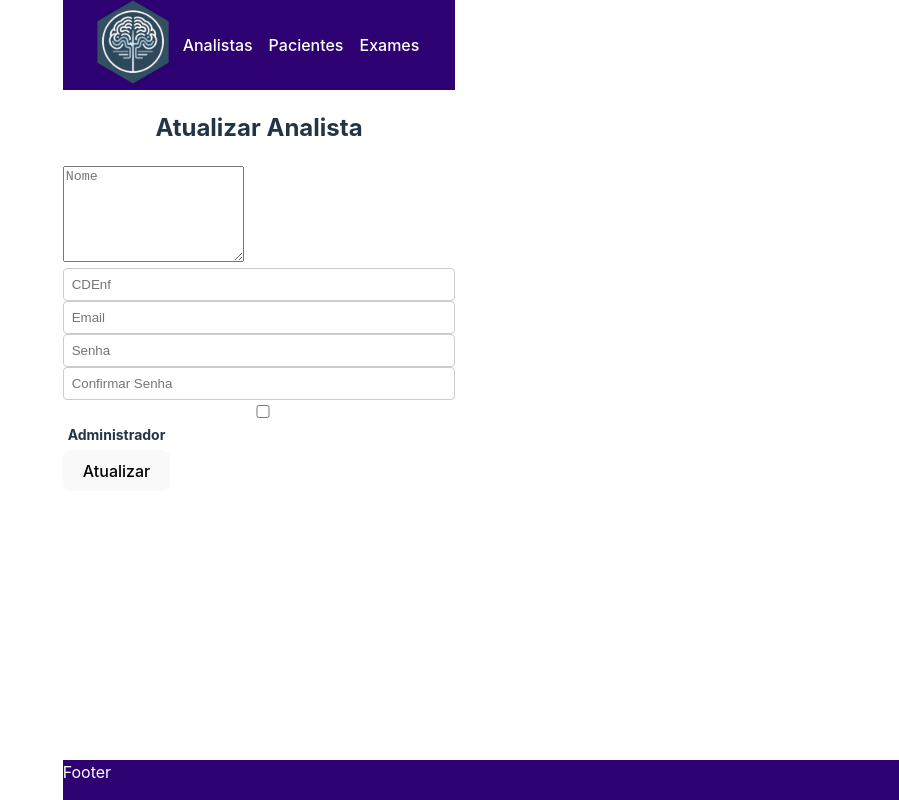
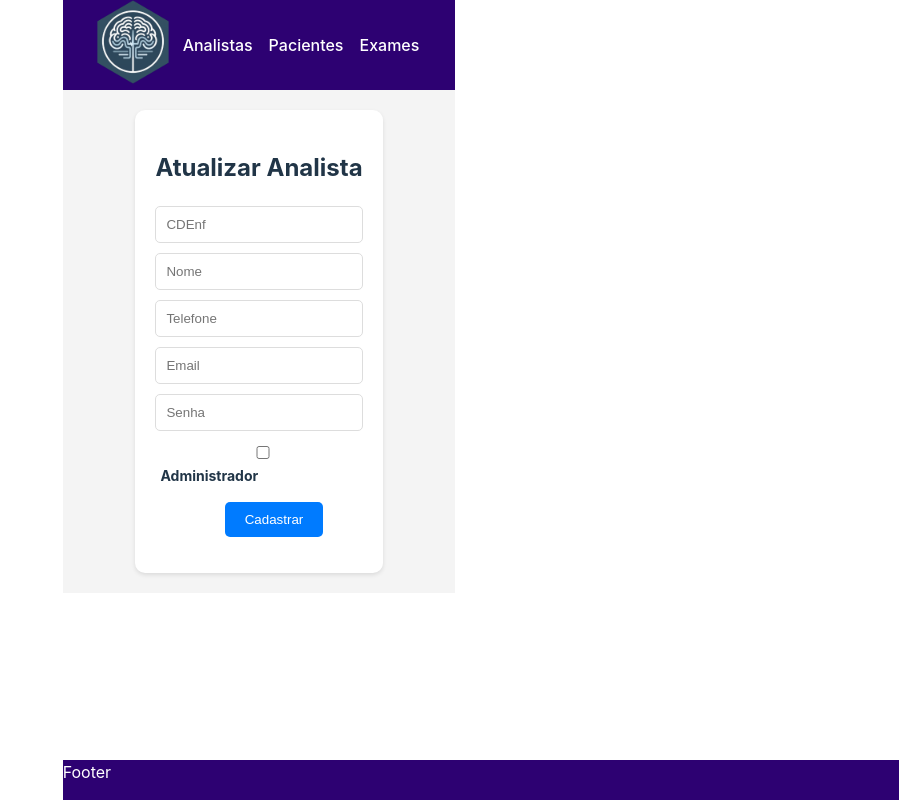
Before and after one commit to MatheusDCadamuro/sandman-client, a React (Vite) app: page /analista/atualizar in a window 1280 px wide. Shown: the top 800 px of the page, without its empty margins (381-1280 px from the left). Built offline with nearby package versions, Linux system fonts and the light colour scheme.

Commit message:
chore: Update placeholder text for ID field in deleteAnalista.jsx and reorder input fields in createAnalista.jsx

```diff
--- a/src/pages/Analista/createAnalista.jsx
+++ b/src/pages/Analista/createAnalista.jsx
@@ -4,11 +4,11 @@ import '../../assets/css/createAnalista.css';
 
 export default function CreateAnalista() {
   const [formData, setFormData] = useState({
+    cdenf: '',
     nome: '',
+    telefone: '',
     email: '',
     senha: '',
-    cdenf: '',
-    telefone: '',
     administrador: false,
   });
 
@@ -56,6 +56,17 @@ export default function CreateAnalista() {
             <Toaster richColors />
             <form method="post" onSubmit={handleSubmit}>
               <div className="row gtr-uniform">
+                <div className="col-6 col-12-xsmall">
+                  <input
+                    type="text"
+                    name="cdenf"
+                    id="demo-CDEnf"
+                    placeholder="CDEnf"
+                    value={formData.cdenf}
+                    onChange={handleChange}
+                    className="input-field"
+                  />
+                </div>
                 <div className="col-12">
                   <input
                     name="nome"
@@ -66,17 +77,6 @@ export default function CreateAnalista() {
                     onChange={handleChange}
                     className="input-field"
                   ></input>
-                </div>
-                <div className="col-6 col-12-xsmall">
-                  <input
-                    type="text"
-                    name="cdenf"
-                    id="demo-CDEnf"
-                    placeholder="CDEnf"
-                    value={formData.cdenf}
-                    onChange={handleChange}
-                    className="input-field"
-                  />
                 </div>
                 <div className="col-6 col-12-xsmall">
                   <input
--- a/src/pages/Analista/deleteAnalista.jsx
+++ b/src/pages/Analista/deleteAnalista.jsx
@@ -30,7 +30,7 @@ export default function ExcluirAnalista() {
         <div>
           <input
             type="text"
-            placeholder="ID do Analista"
+            placeholder="CDEnf do Analista"
             value={id}
             onChange={(e) => setId(e.target.value)}
           />
--- a/src/pages/Analista/updateAnalista.jsx
+++ b/src/pages/Analista/updateAnalista.jsx
@@ -1,12 +1,14 @@
 import React, { useState } from 'react';
+import { Toaster, toast } from "sonner";
+import '../../assets/css/createAnalista.css';
 
 export default function AtualizarAnalista() {
   const [formData, setFormData] = useState({
+    cdenf: '',
     nome: '',
-    cdenf: '',
+    telefone: '',
     email: '',
     senha: '',
-    confirmarSenha: '',
     administrador: false,
   });
 
@@ -20,9 +22,10 @@ export default function AtualizarAnalista() {
 
   const handleSubmit = async (e) => {
     e.preventDefault();
+    if (e.target.value === "Atualizar") {
       try {
         const response = await fetch('http://localhost:3000/agente/update', {
-        method: 'PUT',
+          method: 'POST',
           headers: {
             'Content-Type': 'application/json',
           },
@@ -32,76 +35,109 @@ export default function AtualizarAnalista() {
         if (response.ok) {
           const result = await response.json();
           console.log('Analista atualizado com sucesso:', result);
+          toast.success("Analista atualizado com sucesso!");
         } else {
           console.error('Erro ao atualizar analista');
+          toast.error("Erro ao atualizar analista");
         }
       } catch (error) {
+        toast.error("Erro ao enviar dados");
         console.error('Erro ao enviar dados:', error);
+      }
     }
   };
 
   return (
-    <div>
+    <div id="wrapper" className="content-center">
+      <footer id="footer">
+        <div className="inner">
+          <section>
             <h2>Atualizar Analista</h2>
-      <form onSubmit={handleSubmit}>
-        <div>
-          <textarea
+            <Toaster richColors />
+            <form method="post" onSubmit={handleSubmit}>
+              <div className="row gtr-uniform">
+                <div className="col-6 col-12-xsmall">
+                  <input
+                    type="text"
+                    name="cdenf"
+                    id="demo-CDEnf"
+                    placeholder="CDEnf"
+                    value={formData.cdenf}
+                    onChange={handleChange}
+                    className="input-field"
+                  />
+                </div>
+                <div className="col-12">
+                  <input
                     name="nome"
+                    id="demo-Nome"
                     placeholder="Nome"
                     rows="6"
                     value={formData.nome}
                     onChange={handleChange}
-          ></textarea>
+                    className="input-field"
+                  ></input>
                 </div>
-        <div>
+                <div className="col-6 col-12-xsmall">
                   <input
-            type="text"
-            name="cdenf"
-            placeholder="CDEnf"
-            value={formData.cdenf}
+                    type="phone"
+                    name="telefone"
+                    id="demo-telefone"
+                    placeholder="Telefone"
+                    value={formData.telefone}
                     onChange={handleChange}
+                    className="input-field"
                   />
                 </div>
-        <div>
+                <div className="col-6 col-12-xsmall">
                   <input
                     type="email"
                     name="email"
+                    id="demo-email"
                     placeholder="Email"
                     value={formData.email}
                     onChange={handleChange}
+                    className="input-field"
                   />
                 </div>
-        <div>
+                <div className="col-6 col-12-xsmall">
                   <input
                     type="password"
                     name="senha"
+                    id="demo-senha"
                     placeholder="Senha"
                     value={formData.senha}
                     onChange={handleChange}
+                    className="input-field"
                   />
                 </div>
-        <div>
-          <input
-            type="password"
-            name="confirmarSenha"
-            placeholder="Confirmar Senha"
-            value={formData.confirmarSenha}
-            onChange={handleChange}
-          />
-        </div>
-        <div>
+                <div className="col-6 col-12-small">
                   <input
                     type="checkbox"
+                    id="demo-copy"
                     name="administrador"
                     checked={formData.administrador}
                     onChange={handleChange}
                   />
-          <label>Administrador</label>
+                  <label htmlFor="demo-copy">Administrador</label>
                 </div>
-        <div>
-          <button type="submit">Atualizar</button>
+                <div className="col-12">
+                  <ul className="actions">
+                    <li>
+                      <input
+                        type="submit"
+                        value="Cadastrar"
+                        className="primary button"
+                        onClick={handleSubmit}
+                      />
+                    </li>
+                  </ul>
+                </div>
               </div>
             </form>
+          </section>
+        </div>
+      </footer>
     </div>
   );
 }
```
Lines whose indentation alone changed are shown as unchanged.
